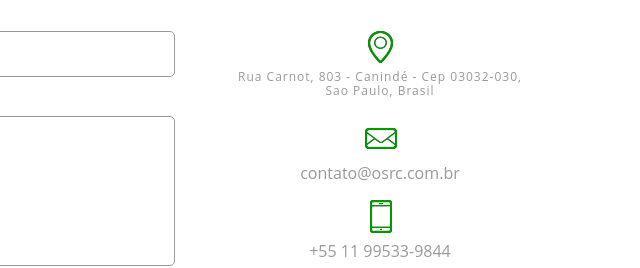
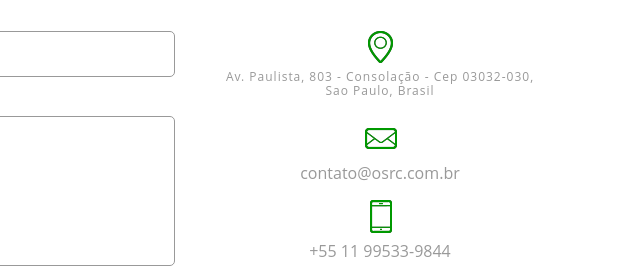
Before and after one commit to BrunoVianaSP/osrc-website, a plain HTML site: page index.html in a window 1280 px wide. Shown: the part 3762-4030 px from the top of the page, 640-1280 px from the left. Drawn offline with Linux system fonts and the light colour scheme.

Commit message:
change is comming

```diff
--- a/index.html
+++ b/index.html
@@ -314,7 +314,7 @@
                     <div class="col-md-4 touch-right">
                         <div class="touch-right-top">
                             <span class="add"> </span>
-                            <h4>Rua Carnot, 803 - Canindé - Cep 03032-030,<label>Sao Paulo, Brasil</label></h4>
+                            <h4>Av. Paulista, 803 - Consolação - Cep 03032-030,<label>Sao Paulo, Brasil</label></h4>
                         </div>
                         <div class="touch-right-top">
                             <span class="mail"> </span>
```
